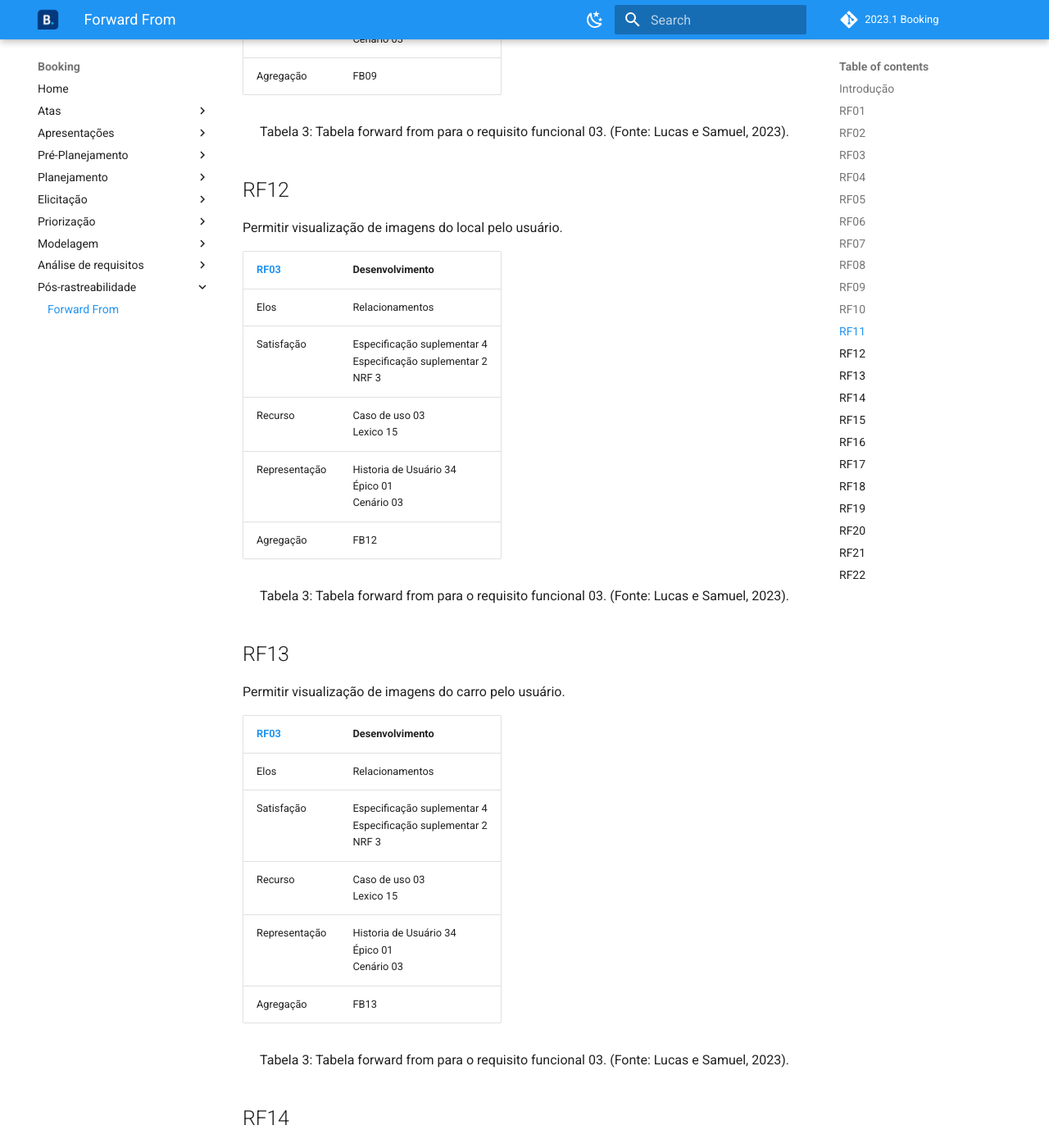
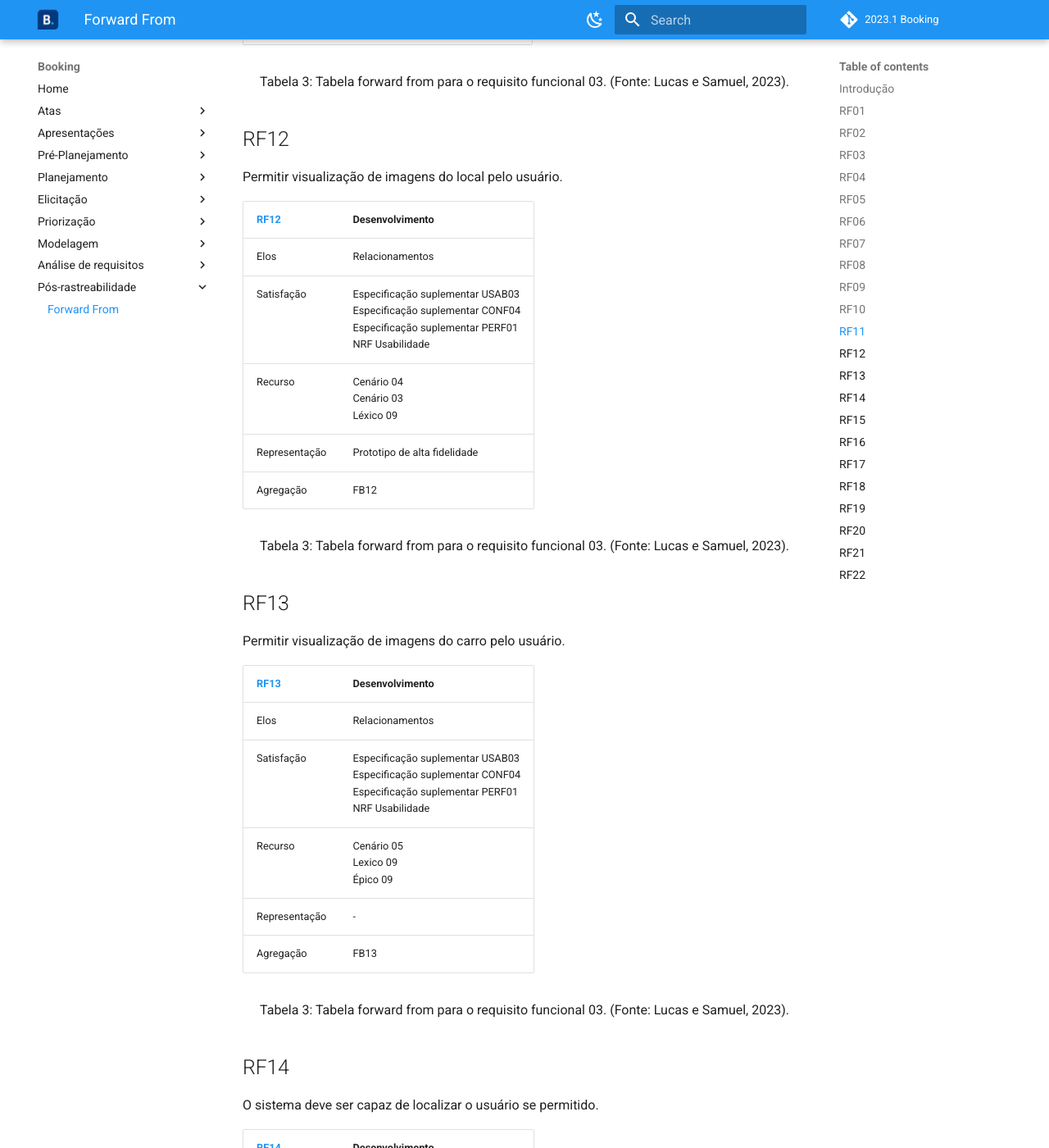
Before and after one commit to Requisitos-de-Software/2023.1-Booking, an MkDocs documentation site: the page built from docs/posRastreabilidade/forwardFrom.md, in a window 1280 px wide and 1400 px high, scrolled down 6511 px. Shown: the whole window at 82% size. Built offline with MkDocs 1.6.1 and Material for MkDocs 9.7.7, drawn with Linux system fonts in a browser that asks for light colours; a script that is not in the unit is left out; comment, search, counter and statistics services are not loaded; some of the changed text lies outside the part shown.

Commit message:
adicionando outros rf

```diff
--- a/docs/posRastreabilidade/forwardFrom.md
+++ b/docs/posRastreabilidade/forwardFrom.md
@@ -176,13 +176,13 @@ Permitir que um grupo de pessoas reservem um local.
 
 Sincronizar as datas das reservas com o calendário do usuário.
 
-| [RF03](../modelagem/modelo-agil/backlog.md) | Desenvolvimento                                                              |
-| ---------------------------------------- | ---------------------------------------------------------------------------- |
-| Elos                                     | Relacionamentos                                                              |
-| Satisfação                             | Especificação suplementar 4<br />Especificação suplementar 2<br />NRF 3 |
-| Recurso                                  | Caso de uso 03<br />Lexico 15                                                |
-| Representação                          | Historia de Usuário 34<br />Épico 01<br />Cenário 03                      |
-| Agregação                              | FB09                                                                         |
+| [RF11](../modelagem/modelo-agil/backlog.md) | Desenvolvimento                                                                                   |
+| ---------------------------------------- | ------------------------------------------------------------------------------------------------- |
+| Elos                                     | Relacionamentos                                                                                   |
+| Satisfação                             | Especificação suplementar SUPT02<br />Especificação suplementar IMPL01<br />NRF Usabilidade |
+| Recurso                                  | -                                                                                                 |
+| Representação                          | -                                                                                                 |
+| Agregação                              | FB09                                                                                              |
 
 <div style="text-align: center">
 <p> Tabela 3: Tabela forward from para o requisito funcional 03. (Fonte: Lucas e Samuel, 2023). </p>
@@ -192,13 +192,13 @@ Sincronizar as datas das reservas com o calendário do usuário.
 
 Permitir visualização de imagens do local pelo usuário.
 
-| [RF03](../modelagem/modelo-agil/backlog.md) | Desenvolvimento                                                              |
-| ---------------------------------------- | ---------------------------------------------------------------------------- |
-| Elos                                     | Relacionamentos                                                              |
-| Satisfação                             | Especificação suplementar 4<br />Especificação suplementar 2<br />NRF 3 |
-| Recurso                                  | Caso de uso 03<br />Lexico 15                                                |
-| Representação                          | Historia de Usuário 34<br />Épico 01<br />Cenário 03                      |
-| Agregação                              | FB12                                                                         |
+| [RF12](../modelagem/modelo-agil/backlog.md) | Desenvolvimento                                                                                                                            |
+| ---------------------------------------- | ------------------------------------------------------------------------------------------------------------------------------------------ |
+| Elos                                     | Relacionamentos                                                                                                                            |
+| Satisfação                             | Especificação suplementar USAB03<br />Especificação suplementar CONF04<br />Especificação suplementar PERF01<br />NRF Usabilidade |
+| Recurso                                  | Cenário 04<br />Cenário 03<br />Léxico 09                                                                                               |
+| Representação                          | Prototipo de alta fidelidade                                                                                                               |
+| Agregação                              | FB12                                                                                                                                       |
 
 <div style="text-align: center">
 <p> Tabela 3: Tabela forward from para o requisito funcional 03. (Fonte: Lucas e Samuel, 2023). </p>
@@ -208,13 +208,13 @@ Permitir visualização de imagens do local pelo usuário.
 
 Permitir visualização de imagens do carro pelo usuário.
 
-| [RF03](../modelagem/modelo-agil/backlog.md) | Desenvolvimento                                                              |
-| ---------------------------------------- | ---------------------------------------------------------------------------- |
-| Elos                                     | Relacionamentos                                                              |
-| Satisfação                             | Especificação suplementar 4<br />Especificação suplementar 2<br />NRF 3 |
-| Recurso                                  | Caso de uso 03<br />Lexico 15                                                |
-| Representação                          | Historia de Usuário 34<br />Épico 01<br />Cenário 03                      |
-| Agregação                              | FB13                                                                         |
+| [RF13](../modelagem/modelo-agil/backlog.md) | Desenvolvimento                                                                                                                              |
+| ---------------------------------------- | -------------------------------------------------------------------------------------------------------------------------------------------- |
+| Elos                                     | Relacionamentos                                                                                                                              |
+| Satisfação                             | Especificação suplementar USAB03<br />Especificação suplementar CONF04 <br />Especificação suplementar PERF01 <br />NRF Usabilidade |
+| Recurso                                  | Cenário 05<br />Lexico 09<br />Épico 09                                                                                                    |
+| Representação                          | -                                                                                                                                            |
+| Agregação                              | FB13                                                                                                                                         |
 
 <div style="text-align: center">
 <p> Tabela 3: Tabela forward from para o requisito funcional 03. (Fonte: Lucas e Samuel, 2023). </p>
@@ -224,13 +224,13 @@ Permitir visualização de imagens do carro pelo usuário.
 
 O sistema deve ser capaz de localizar o usuário se permitido.
 
-| [RF03](../modelagem/modelo-agil/backlog.md) | Desenvolvimento                                                              |
-| ---------------------------------------- | ---------------------------------------------------------------------------- |
-| Elos                                     | Relacionamentos                                                              |
-| Satisfação                             | Especificação suplementar 4<br />Especificação suplementar 2<br />NRF 3 |
-| Recurso                                  | Caso de uso 03<br />Lexico 15                                                |
-| Representação                          | Historia de Usuário 34<br />Épico 01<br />Cenário 03                      |
-| Agregação                              | FB22                                                                         |
+| [RF14](../modelagem/modelo-agil/backlog.md) | Desenvolvimento                                                                                      |
+| ---------------------------------------- | ---------------------------------------------------------------------------------------------------- |
+| Elos                                     | Relacionamentos                                                                                      |
+| Satisfação                             | Especificação suplementar USAB03<br />Especificação suplementar CONF03<br />NRF Confiabilidade |
+| Recurso                                  | Lexico 12                                                                                            |
+| Representação                          | Épico 11                                                                                            |
+| Agregação                              | FB22                                                                                                 |
 
 <div style="text-align: center">
 <p> Tabela 3: Tabela forward from para o requisito funcional 03. (Fonte: Lucas e Samuel, 2023). </p>
@@ -240,13 +240,13 @@ O sistema deve ser capaz de localizar o usuário se permitido.
 
 O sistema deve sugerir hospedagens de acordo com a localização do usuário.
 
-| [RF03](../modelagem/modelo-agil/backlog.md) | Desenvolvimento                                                              |
-| ---------------------------------------- | ---------------------------------------------------------------------------- |
-| Elos                                     | Relacionamentos                                                              |
-| Satisfação                             | Especificação suplementar 4<br />Especificação suplementar 2<br />NRF 3 |
-| Recurso                                  | Caso de uso 03<br />Lexico 15                                                |
-| Representação                          | Historia de Usuário 34<br />Épico 01<br />Cenário 03                      |
-| Agregação                              | FB23 e FOBS04                                                                |
+| [RF15](../modelagem/modelo-agil/backlog.md) | Desenvolvimento                                                                                   |
+| ---------------------------------------- | ------------------------------------------------------------------------------------------------- |
+| Elos                                     | Relacionamentos                                                                                   |
+| Satisfação                             | Especificação suplementar USAB03<br />Especificação suplementar USAB05<br />NRF Usabilidade |
+| Recurso                                  | Caso de uso 03<br />Lexico 04                                                                     |
+| Representação                          | Historia de Usuário 02<br />Épico 11                                                            |
+| Agregação                              | FB23 e FOBS04                                                                                     |
 
 <div style="text-align: center">
 <p> Tabela 3: Tabela forward from para o requisito funcional 03. (Fonte: Lucas e Samuel, 2023). </p>
@@ -256,13 +256,13 @@ O sistema deve sugerir hospedagens de acordo com a localização do usuário.
 
 O sistema deve oferecer uma aba de perguntas.
 
-| [RF03](../modelagem/modelo-agil/backlog.md) | Desenvolvimento                                                              |
-| ---------------------------------------- | ---------------------------------------------------------------------------- |
-| Elos                                     | Relacionamentos                                                              |
-| Satisfação                             | Especificação suplementar 4<br />Especificação suplementar 2<br />NRF 3 |
-| Recurso                                  | Caso de uso 03<br />Lexico 15                                                |
-| Representação                          | Historia de Usuário 34<br />Épico 01<br />Cenário 03                      |
-| Agregação                              | FB24                                                                         |
+| [RF16](../modelagem/modelo-agil/backlog.md) | Desenvolvimento                                                                                   |
+| ---------------------------------------- | ------------------------------------------------------------------------------------------------- |
+| Elos                                     | Relacionamentos                                                                                   |
+| Satisfação                             | Especificação suplementar USAB04<br />Especificação suplementar PERF02<br />NRF Usabilidade |
+| Recurso                                  | Lexico 13                                                                                         |
+| Representação                          | Historia de Usuário 30<br />Épico 12                                                            |
+| Agregação                              | FB24                                                                                              |
 
 <div style="text-align: center">
 <p> Tabela 3: Tabela forward from para o requisito funcional 03. (Fonte: Lucas e Samuel, 2023). </p>
```
